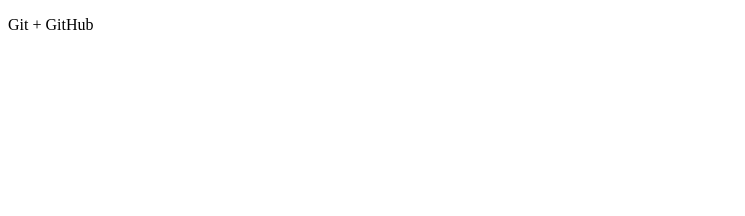
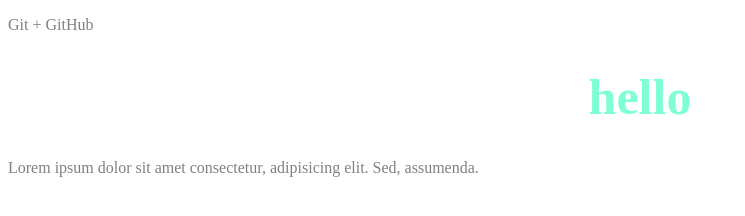
Before and after one commit to AntonV33/GitTesting, a plain HTML site: page index.html in a window 1280 px wide. Shown: the whole page, without its empty margins (0-745 px from the left). Drawn offline with Linux system fonts and the light colour scheme.

Commit message:
Наши изменения

```diff
--- a/css/style.css
+++ b/css/style.css
@@ -1,4 +1,8 @@
 h1{
     color: aquamarine;
     text-align: center;
+    font-size: 50px;
 }
+p{
+    color: gray;
+}
--- a/index.html
+++ b/index.html
@@ -8,7 +8,9 @@
     <link rel="stylesheet" href="css/style.css">
 </head>
 <body>
-         <p>Git + GitHub</p>
+  <p>Git + GitHub</p>
+  <h1>hello</h1>
+  <p>Lorem ipsum dolor sit amet consectetur, adipisicing elit. Sed, assumenda.</p>
 
 </body>
 </html>
```
